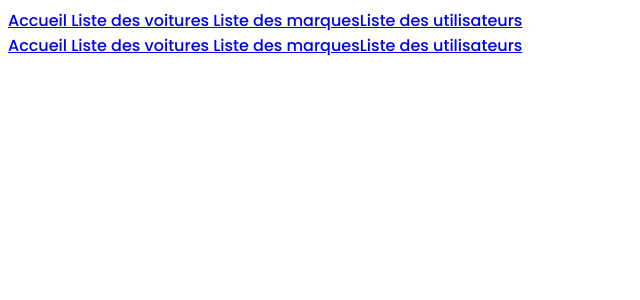
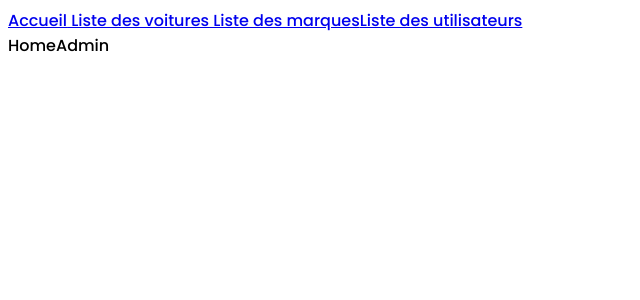
Before and after one commit to MrCelsus/CheckPoint4, a React (Vite) app in the folder frontend/: page /admin in a window 1280 px wide. Shown: the top 300 px of the page, without its empty margins (0-640 px from the left). Built offline with nearby package versions, Linux system fonts and the light colour scheme.

Commit message:
Importation de mes pages admin

```diff
--- a/frontend/src/App.jsx
+++ b/frontend/src/App.jsx
@@ -1,8 +1,11 @@
 import { BrowserRouter as Router, Route, Routes } from "react-router-dom";
 import "./Sass/App.scss";
 import AdminLayout from "./pages/Admin/AdminLayout";
+import HomeAdmin from "./pages/Admin/HomeAdmin";
 import UserLayout from "./pages/User/UserLayout";
-import SideBar from "./components/SideBar";
+import CarsAdmin from "./pages/Admin/CarsAdmin";
+import BrandsAdmin from "./pages/Admin/BrandsAdmin";
+import ProfilsAdmin from "./pages/Admin/ProfilsAdmin";
 
 function App() {
   return (
@@ -13,7 +16,10 @@ function App() {
           <Route path="/" element={<UserLayout />} />
           {/* Route Admin */}
           <Route path="/admin/" element={<AdminLayout />}>
-            <Route path="" element={<SideBar />} />
+            <Route path="" element={<HomeAdmin />} />
+            <Route path="cars" element={<CarsAdmin />} />
+            <Route path="brands" element={<BrandsAdmin />} />
+            <Route path="profils" element={<ProfilsAdmin />} />
           </Route>
         </Routes>
       </Router>
```
